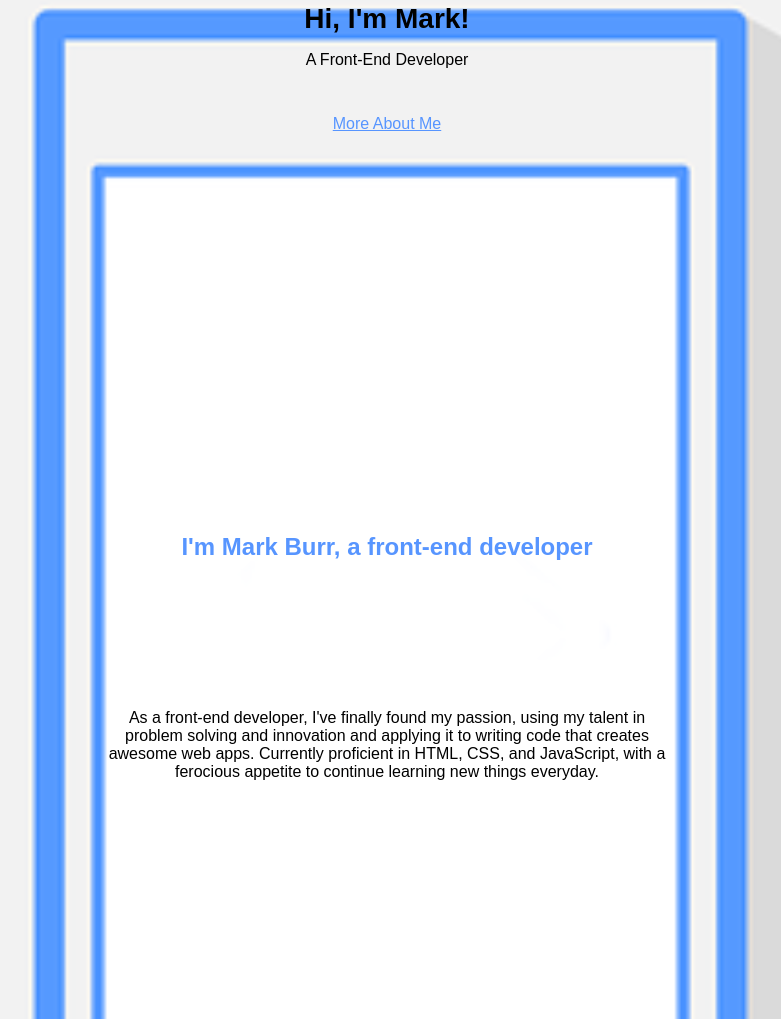
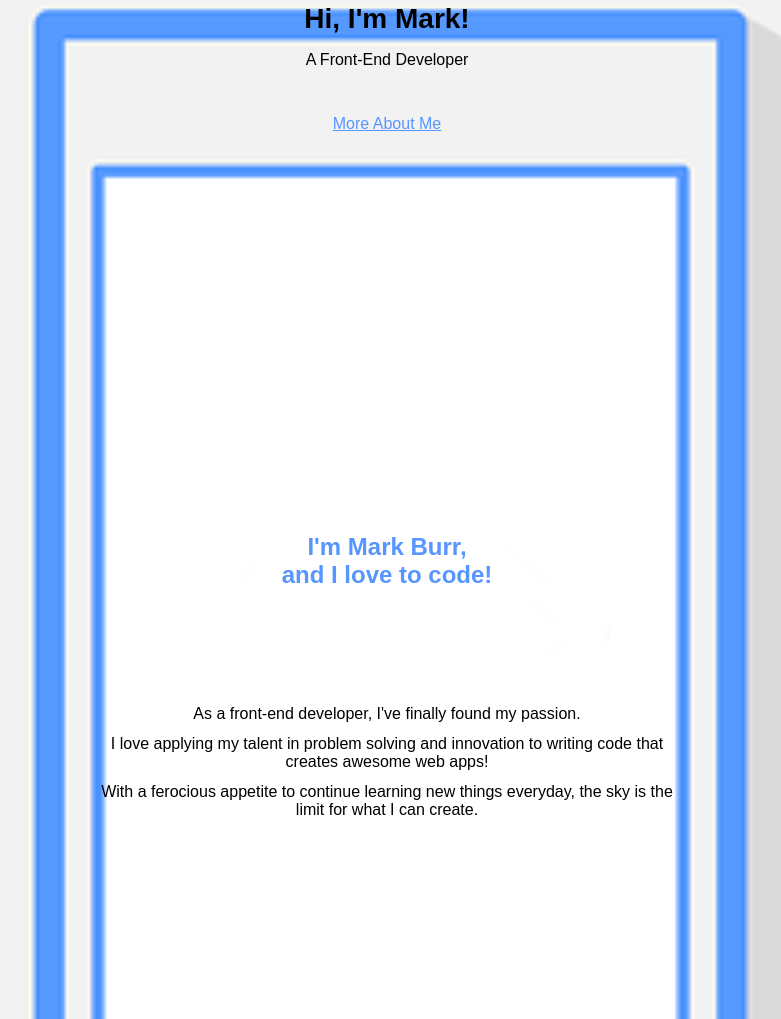
Before and after one commit to mburr9/portfolio-site, a website: page index.html in a window 1280 px wide. Shown: the part 287-1306 px from the top of the page, without its empty margins (253-1034 px from the left). Drawn offline with Linux system fonts and the light colour scheme.

Commit message:
change about-me page. make header 70% of the page and split body up into three paragrpahs. change wording slightly.

```diff
--- a/index.html
+++ b/index.html
@@ -32,8 +32,10 @@
     </section>
 
     <section id="about-me">
-      <h2 class="about-name">I'm Mark Burr, a front-end developer</h2>
-      <p class="about-desc">As a front-end developer, I've finally found my passion, using my talent in problem solving and innovation and applying it to writing code that creates awesome web apps. Currently proficient in HTML, CSS, and JavaScript, with a ferocious appetite to continue learning new things everyday.</p>
+      <h2 class="about-name">I'm Mark Burr,<br>and I love to code!</h2>
+      <p class="about-desc">As a front-end developer, I've finally found my passion.</p>
+      <p class="about-desc">I love applying my talent in problem solving and innovation to writing code that creates awesome web apps!</p>
+      <p class="about-desc"> With a ferocious appetite to continue learning new things everyday, the sky is the limit for what I can create.</p>
     </section>
 
     <section id="work">
--- a/sass/styles.scss
+++ b/sass/styles.scss
@@ -127,7 +127,7 @@ nav.visible {
   text-align: center;
   font-size: 1.5em;
   height: 20vh;
-  // margin-bottom: 55px;
+  width: 70%;
   margin-top: 20px;
 }
 
@@ -135,7 +135,7 @@ nav.visible {
   width: 45vw;
   text-align: center;
   font-size: 1em;
-  margin: 16px 0;
+  margin: 12px 0 0;
 }
 
 #work {
```
Also changed, not shown: css/styles.css.
